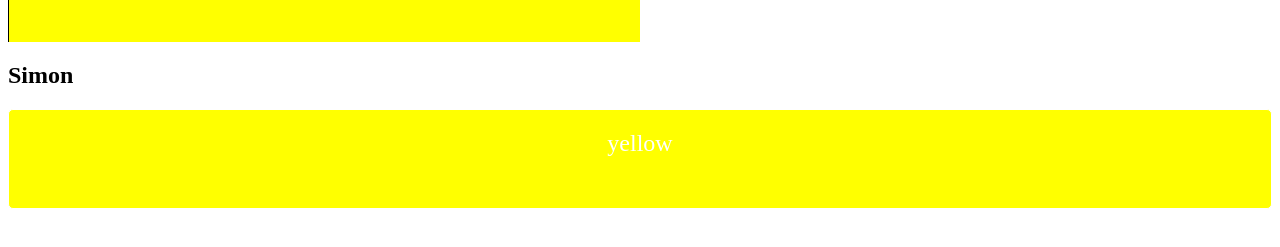
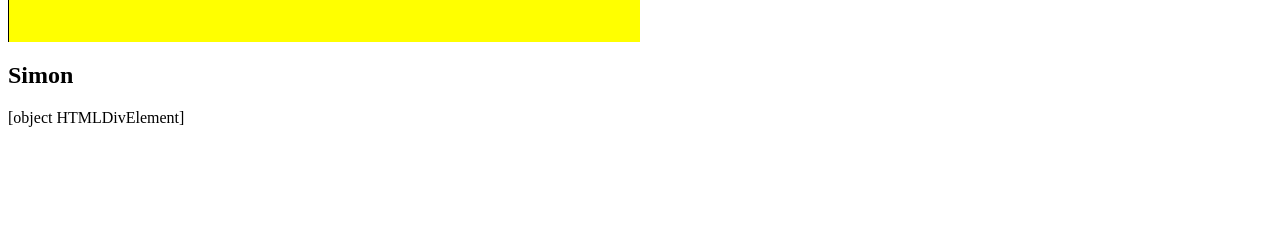
Before and after one commit to tob/simonsays, a plain HTML site: page index.html in a window 1280 px wide. Shown: the part 331-578 px from the top of the page. Drawn offline with Linux system fonts and the light colour scheme.

Commit message:
starting major refactor

```diff
--- a/index.html
+++ b/index.html
@@ -102,12 +102,17 @@ Do as Simon does
       var past = [];
       var template = `<div class="wrapper-${className} wrapper"></div>`;
       render(template, document.querySelector(node));
+      var container = document.querySelector(`.wrapper-${className}`);
 
       if (moves.length <= Rounds ) {
         moves.forEach(function(move){
-          let block = `<div class="box box-control ${move}">${move}</div>`
+          let block = document.createElement('div')
+          block.className = `box box-control ${move}`
+          // `<div class="box box-control ${move}">${move}</div>`
           past.push(block)
-          render(past.join(' '), document.querySelector(`.wrapper-${className}`))
+          debugger
+          container.appendChild(block)
+          render(block, document.querySelector(`.wrapper-${className}`))
         });
       }
     }
```
